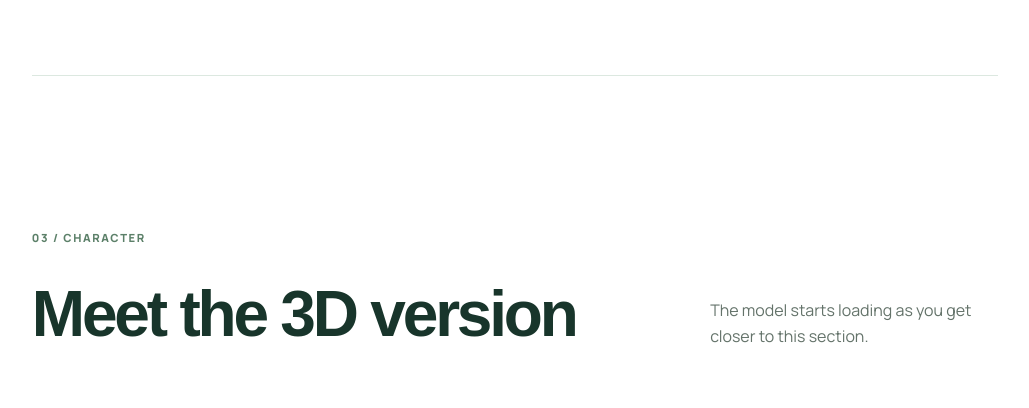
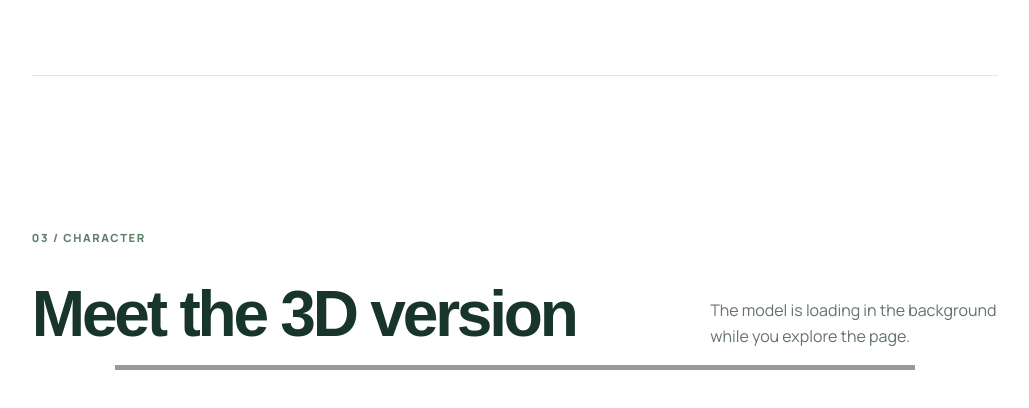
Before and after one commit to devlifeee/devlifeebio, a React (Vite) app: page / in a window 1280 px wide. Shown: the part 2293-2701 px from the top of the page, without its empty margins (125-1154 px from the left). Built offline with nearby package versions, Linux system fonts and the light colour scheme; no server answers; a web font is replaced by a local one.

Commit message:
Preload model before scroll

```diff
--- a/index.html
+++ b/index.html
@@ -4,6 +4,7 @@
     <meta charset="UTF-8" />
     <meta name="viewport" content="width=device-width, initial-scale=1.0" />
     <meta name="description" content="Персональная 3D-страница." />
+    <link rel="preload" href="./models/assets/models/model.glb" as="fetch" type="model/gltf-binary" crossorigin="anonymous" />
     <title>devlifee</title>
   </head>
   <body>
--- a/src/App.tsx
+++ b/src/App.tsx
@@ -64,13 +64,13 @@ export default function App() {
           <div className="section-label">03 / Character</div>
           <div className="model-heading">
             <h2 id="model-title">Meet the 3D version</h2>
-            <p>The model starts loading as you get closer to this section.</p>
+            <p>The model is loading in the background while you explore the page.</p>
           </div>
           <div className="model-stage" aria-label="Interactive 3D Model">
           <model-viewer
             src={`${import.meta.env.BASE_URL}models/assets/models/model.glb`}
             alt="Мой 3D-персонаж"
-            loading="lazy"
+            loading="eager"
             camera-controls
             auto-rotate
             auto-rotate-delay="0"
```
